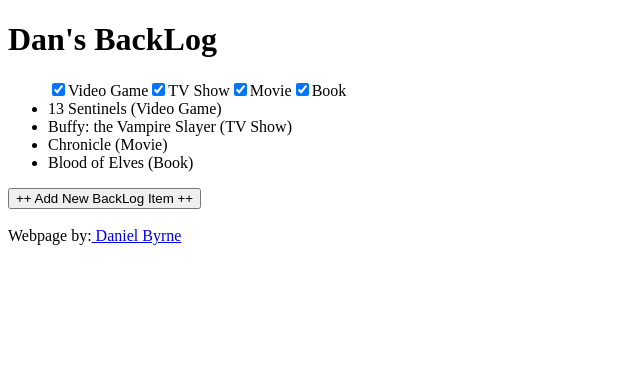
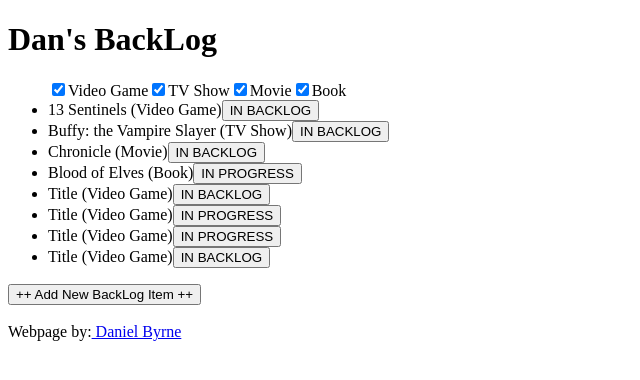
Before and after one commit to dbyrne978/backlog, a React (Create React App) app: page / in a window 1280 px wide. Shown: the top 380 px of the page, without its empty margins (0-640 px from the left). Built offline with nearby package versions, Linux system fonts and the light colour scheme; data requests are answered from the project's data file.

Commit message:
Add mediaEle.progress and button to toggle it

```diff
--- a/db.json
+++ b/db.json
@@ -1,28 +1,55 @@
 {
-  "userData":{
+  "userData": {
     "userName": "Dan"
   },
-
-  "mediaObjArr":[
+  "mediaObjArr": [
     {
       "id": 1,
       "title": "13 Sentinels",
-        "medium": "Video Game"
+      "medium": "Video Game",
+      "progress": false
     },
     {
       "id": 2,
       "title": "Buffy: the Vampire Slayer",
-        "medium": "TV Show"
+      "medium": "TV Show",
+      "progress": false
     },
     {
       "id": 3,
       "title": "Chronicle",
-        "medium": "Movie"
+      "medium": "Movie",
+      "progress": false
     },
     {
       "id": 4,
       "title": "Blood of Elves",
-        "medium": "Book"
+      "medium": "Book",
+      "progress": true
+    },
+    {
+      "title": "Title",
+      "medium": "Video Game",
+      "id": 5,
+      "progress": false
+    },
+    {
+      "title": "Title",
+      "medium": "Video Game",
+      "id": 6,
+      "progress": true
+    },
+    {
+      "title": "Title",
+      "medium": "Video Game",
+      "progress": true,
+      "id": 7
+    },
+    {
+      "title": "Title",
+      "medium": "Video Game",
+      "progress": false,
+      "id": 8
     }
   ]
 }
--- a/src/App.js
+++ b/src/App.js
@@ -8,7 +8,7 @@ import MediaEleContainer from './components/MediaEleContainer'
 
 const App = () => {
   // states
-  const [mediaObjArr, setMediaObjArr] = useState({})
+  const [mediaObjArr, setMediaObjArr] = useState([])
   const [userData, setUserData] = useState({})
 
   // axios gets on initial load
@@ -32,7 +32,10 @@ const App = () => {
   return (
     <div className="App">
       <Header userName={userData.userName} />
-      <MediaEleContainer {...mediaObjArr}/>
+      <MediaEleContainer
+        mediaObjArr={mediaObjArr}
+        setMediaObjArr={setMediaObjArr}
+      />
       <NewItemAdder
         mediaObjArr={mediaObjArr}
         setMediaObjArr={setMediaObjArr}
--- a/src/components/MediaEle.js
+++ b/src/components/MediaEle.js
@@ -1,9 +1,18 @@
 import React from 'react'
+import Button from './Button'
 
-const MediaEle = ({ mediaObj }) => (
+const MediaEle = ({ mediaObj, toggleProgress }) => {
+ const buttonText = mediaObj.progress
+    ? 'IN PROGRESS' : 'IN BACKLOG'
+
+  return (
   <li className="media-ele">
     {mediaObj.title} ({mediaObj.medium})
+      <Button
+        onClick={toggleProgress}
+        text={buttonText}
+      />
   </li>
-)
+)}
 
 export default MediaEle
--- a/src/components/MediaEleContainer.js
+++ b/src/components/MediaEleContainer.js
@@ -1,17 +1,28 @@
 import React from 'react'
 import { useState } from "react"
+import axios from 'axios'
 import MediaEle from './MediaEle'
 import MediaEleFilterByMedium from './MediaEleFilterByMedium'
 
-const MediaEleContainer = (props) => {
+const MediaEleContainer = ( { mediaObjArr, setMediaObjArr} ) => {
   const allMediumValues = ["Video Game","TV Show","Movie","Book"]
   const [mediumsToDisplay, setMediumsToDisplay] = useState(allMediumValues)
 
-  const fullMediaObjArr = Object.values(props)
-  const filteredMediaObjArr = fullMediaObjArr.filter(
+  const filteredMediaObjArr = mediaObjArr.filter(
     mediaObj => mediumsToDisplay.includes(mediaObj.medium)
   )
 
+  const toggleProgressOf = id => {
+    const url = `http://localhost:3001/mediaObjArr/${id}`
+    const mediaObj = mediaObjArr.find(n => n.id === id)
+    const changedMediaObj = { ...mediaObj, progress: !mediaObj.progress }
+
+    axios.put(url, changedMediaObj).then(response => {
+      setMediaObjArr(mediaObjArr.map(mediaObj => {
+        if (mediaObj.id !== id) {return mediaObj} else {return response.data}
+      }))
+    })
+  }
 
   return (
     <ul className="media-ele-container">
@@ -21,7 +32,11 @@ const MediaEleContainer = (props) => {
       />
 
       {filteredMediaObjArr.map(mediaObj =>
-        <MediaEle key={mediaObj.id} mediaObj={mediaObj} />
+        <MediaEle
+          key={mediaObj.id}
+          mediaObj={mediaObj}
+          toggleProgress = {() => toggleProgressOf(mediaObj.id)}
+        />
       )}
     </ul>
   )
--- a/src/components/MediaEleFilterByMedium.js
+++ b/src/components/MediaEleFilterByMedium.js
@@ -1,5 +1,4 @@
 import React from 'react'
-import { useState } from "react"
 
 const MediaEleFilterByMedium = ({ mediumsToDisplay, setMediumsToDisplay }) => {
     const handleCheckboxChange = (event) => {
--- a/src/components/NewItemAdder.js
+++ b/src/components/NewItemAdder.js
@@ -8,7 +8,8 @@ const NewItemAdder = ( {mediaObjArr, setMediaObjArr} ) => {
   const [isAddingNewItem, setIsAddingNewItem] = useState(false)
   const [tempMediaObj, setTempMediaObj] = useState({
     title: "Title",
-    medium: "Video Game"
+    medium: "Video Game",
+    progress: false
   })
 
   // misc event handlers
@@ -34,7 +35,8 @@ const NewItemAdder = ( {mediaObjArr, setMediaObjArr} ) => {
         setMediaObjArr(mediaObjArr.concat(response.data))
         setTempMediaObj({
           title: "Title",
-          medium: "Video Game"
+          medium: "Video Game",
+          progress: false
         })
         setIsAddingNewItem(false)
       })
```
Lines whose indentation alone changed are shown as unchanged.
